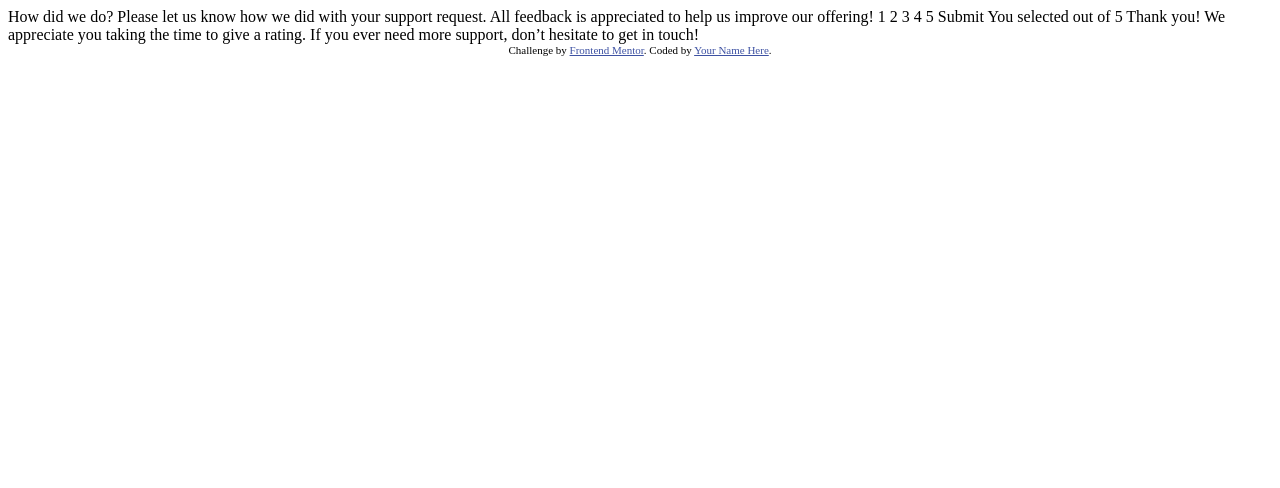
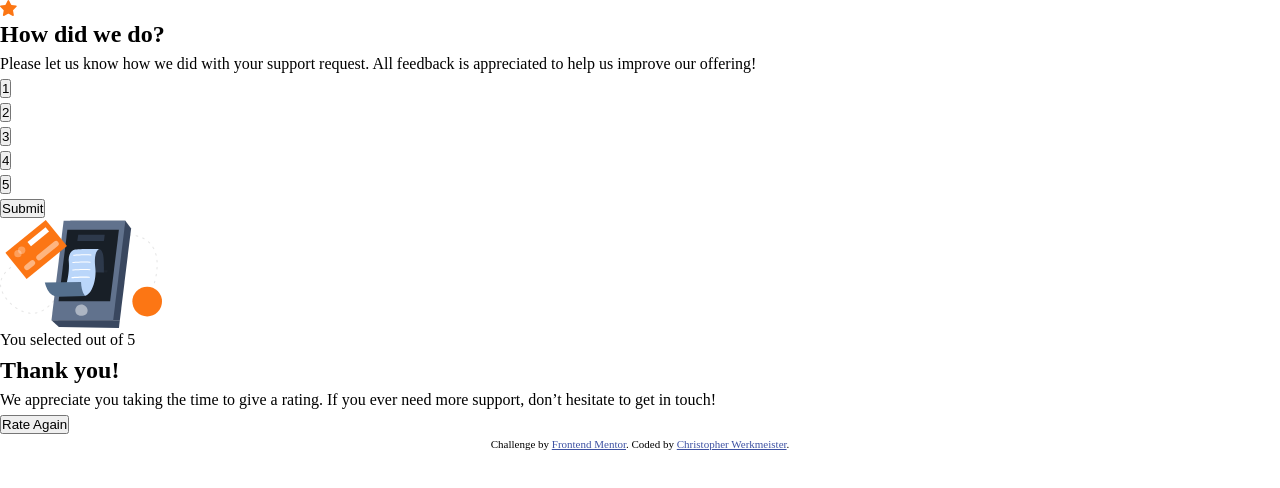
Before and after one commit to xAnDrOm3dAx/interactive-rating-component, a plain HTML site: page index.html in a window 1280 px wide. Drawn offline with Linux system fonts and the light colour scheme.

Commit message:
Add initial structure and content

```diff
--- a/index.html
+++ b/index.html
@@ -1,49 +1,65 @@
 <!DOCTYPE html>
 <html lang="en">
+
 <head>
   <meta charset="UTF-8">
-  <meta name="viewport" content="width=device-width, initial-scale=1.0"> <!-- displays site properly based on user's device -->
-
+  <meta name="viewport" content="width=device-width, initial-scale=1.0">
   <link rel="icon" type="image/png" sizes="32x32" href="./images/favicon-32x32.png">
-
+  <link rel="stylesheet" href="css-reset.css">
+  <link rel="stylesheet" href="index.css">
   <title>Frontend Mentor | Interactive rating component</title>
 
-  <!-- Feel free to remove these styles or customise in your own stylesheet 👍 -->
-  <style>
-    .attribution { font-size: 11px; text-align: center; }
-    .attribution a { color: hsl(228, 45%, 44%); }
-  </style>
 </head>
+
 <body>
+  <main>
+    <article>
 
       <!-- Rating state start -->
+      <div id="rating state">
+        <!-- Rating state start -->
+        <img src="images/icon-star.svg" alt="star-icon">
+        <h1>How did we do?</h1>
 
-  How did we do?
+        <p>Please let us know how we did with your support request. All feedback is appreciated
+          to help us improve our offering!</p>
 
-  Please let us know how we did with your support request. All feedback is appreciated
-  to help us improve our offering!
+        <ul>
+          <li><button class="btn">1</button></li>
+          <li><button class="btn">2</button></li>
+          <li><button class="btn">3</button></li>
+          <li><button class="btn">4</button></li>
+          <li><button class="btn">5</button></li>
+        </ul>
 
-  1 2 3 4 5
-
-  Submit
-
+        <button class="btn-submit" id="submit-rating">Submit</button>
         <!-- Rating state end -->
+      </div>
 
       <!-- Thank you state start -->
+      <div class="thankyou-state">
+        <img src="./images/illustration-thank-you.svg" alt="" />
+        <p>You selected <!-- Add rating here --> out of 5</p>
 
-  You selected <!-- Add rating here --> out of 5
+        <h2>Thank you!</h2>
 
-  Thank you!
+        <p>We appreciate you taking the time to give a rating. If you ever need more support,
+          don’t hesitate to get in touch!</p>
 
-  We appreciate you taking the time to give a rating. If you ever need more support,
-  don’t hesitate to get in touch!
-
+        <button class="btn-submit" id="rate-again">Rate Again</button>
+      </div>
       <!-- Thank you state end -->
 
 
       <div class="attribution">
         Challenge by <a href="https://www.frontendmentor.io?ref=challenge" target="_blank">Frontend Mentor</a>.
-    Coded by <a href="#">Your Name Here</a>.
+        Coded by <a href="https://github.com/xAnDrOm3dAx">Christopher Werkmeister</a>.
       </div>
+
+    </article>
+  </main>
+
+  <script src="index.js"></script>
 </body>
+
 </html>
```
Lines whose indentation alone changed are shown as unchanged.
